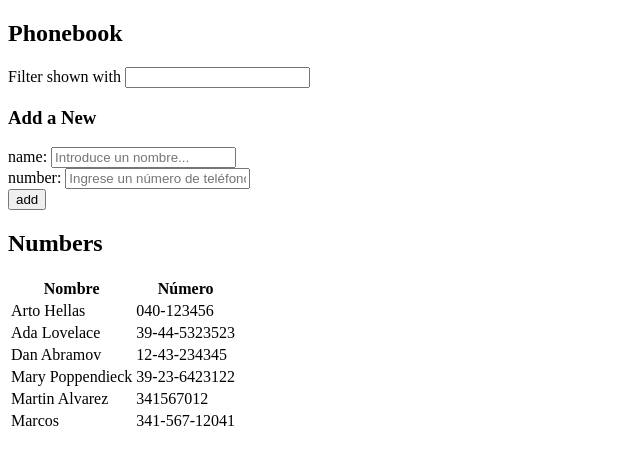
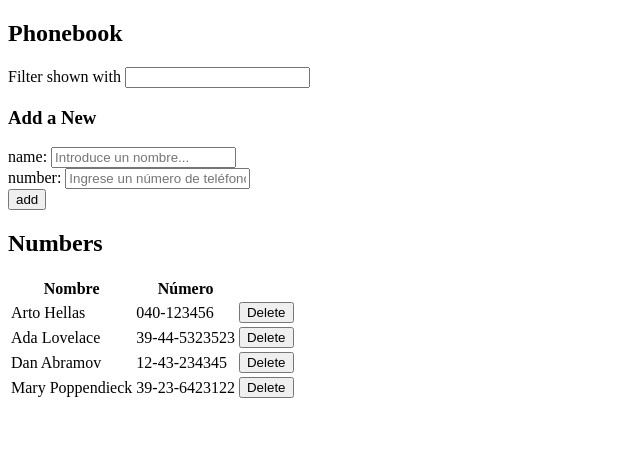
Before and after one commit to tinchoran/fullStackOpenCurso, a React (Vite) app in the folder part2/phoneBook/: page / in a window 1280 px wide. Shown: the top 464 px of the page, without its empty margins (0-640 px from the left). Built offline with nearby package versions, Linux system fonts and the light colour scheme; data requests are answered from the project's data file.

Commit message:
Ejercicio 2.14 realizado

```diff
--- a/part2/phoneBook/db.json
+++ b/part2/phoneBook/db.json
@@ -19,16 +19,6 @@
       "name": "Mary Poppendieck",
       "number": "39-23-6423122",
       "id": 4
-    },
-    {
-      "name": "Martin Alvarez",
-      "number": "341567012",
-      "id": 5
-    },
-    {
-      "name": "Marcos",
-      "number": "341-567-12041",
-      "id": 6
     }
   ]
 }
--- a/part2/phoneBook/src/App.jsx
+++ b/part2/phoneBook/src/App.jsx
@@ -58,6 +58,16 @@ const App = () => {
     } else alert(`${newName} is already on the list!`)
   }
 
+  const handleDelete = (id) => {
+    const personToDelete = persons.find(person => person.id === id);
+    if(window.confirm(`Delete ${personToDelete.name}?`)){
+      service.deletePerson(id)
+        .then(deletedPerson => {
+          setPersons(persons.filter(person => person.id !== id));
+        })
+    }
+  }
+
   return (
     <div>
       <h2>Phonebook</h2>
@@ -71,7 +81,7 @@ const App = () => {
         numberValue={newNumber}
       />
       <h2>Numbers</h2>
-      <Persons persons={filteredPersons} />
+      <Persons persons={filteredPersons} handleDelete={handleDelete} />
 
     </div>
   )
--- a/part2/phoneBook/src/components/Persons.jsx
+++ b/part2/phoneBook/src/components/Persons.jsx
@@ -1,11 +1,14 @@
-const Person = ( { name, number } ) => (
+const Person = ( { name, number, handleDelete } ) => (
     <tr>
         <td>{name}</td>
         <td>{number}</td>
+        <td>
+            <button onClick={ handleDelete } >Delete</button>
+        </td>
     </tr>
 )
 
-const Persons = ( { persons } ) => (
+const Persons = ( { persons, handleDelete } ) => (
     <table>
         <thead>
             <tr>
@@ -14,7 +17,16 @@ const Persons = ( { persons } ) => (
             </tr>
         </thead>
         <tbody>
-            {persons.map(person => <Person key={person.id} name={person.name} number={person.number} />)}
+            {persons.map(person =>
+            (
+                <Person
+                    key={person.id}
+                    name={person.name}
+                    number={person.number}
+                    handleDelete={() => handleDelete(person.id)}
+                />
+            )
+            )}
         </tbody>
     </table>
 )
--- a/part2/phoneBook/src/services/personsService.js
+++ b/part2/phoneBook/src/services/personsService.js
@@ -12,7 +12,13 @@ const getAll = () => {
     return request.then(response => response.data);
 }
 
+const deletePerson = (id) => {
+    const request = axios.delete(`${baseUrl}/${id}`);
+    return request.then(response => response.data)
+}
+
 export default {
     createPerson,
-    getAll
+    getAll,
+    deletePerson
 }
```
